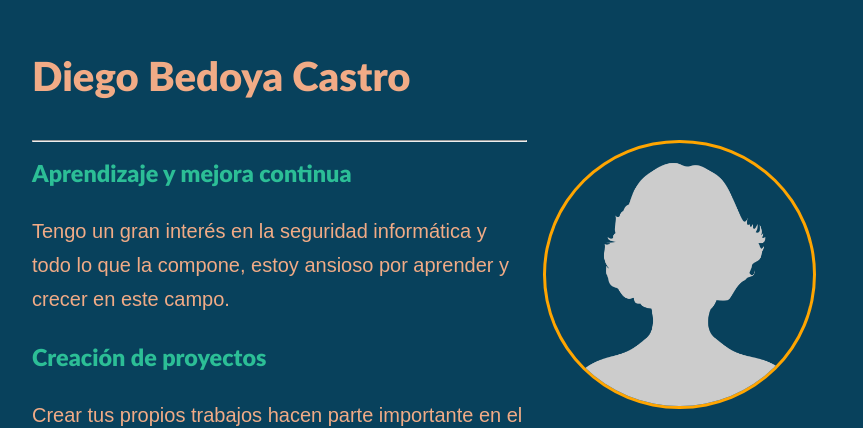
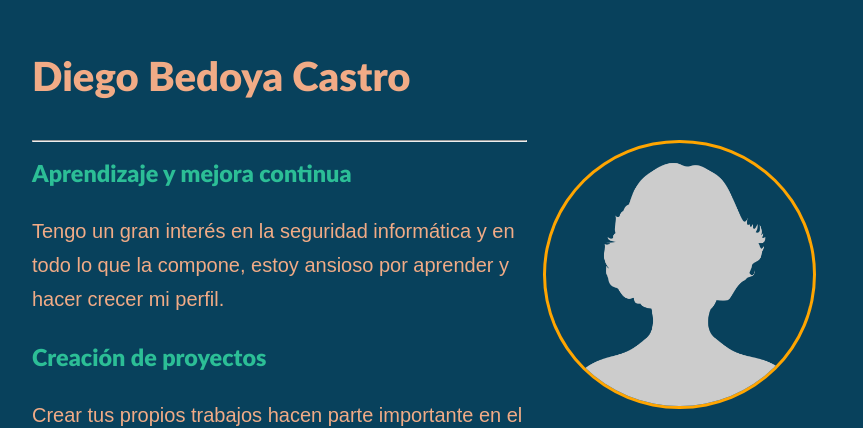
Before and after one commit to q3it/card, a Jekyll site: the page built from index.md, in a window 1280 px wide. Shown: the top 428 px of the page, without its empty margins (208-1071 px from the left). Built offline with Jekyll 4.4.1, drawn with Linux system fonts in a browser that asks for light colours; nearby versions of some CDN libraries.

Commit message:
Update index.md

```diff
--- a/index.md
+++ b/index.md
@@ -21,7 +21,7 @@ published: true
 ---
 <!--# <span style="color:#2CBE96">Visión</span>  Color subtítulos #98a0ac-->
 ### <span style="color:#2CBE96">Aprendizaje y mejora continua</span>
-Tengo un gran interés en la seguridad informática y todo lo que la compone, estoy ansioso por aprender y crecer en este campo.
+Tengo un gran interés en la seguridad informática y en todo lo que la compone, estoy ansioso por aprender y hacer crecer mi perfil.
 
 ### <span style="color:#2CBE96">Creación de proyectos</span>
 Crear tus propios trabajos hacen parte importante en el desarrollo de las habilidades profesionales ya que una visión multidisciplinar tiene un impacto positivo en el pensamiento creativo.
```
